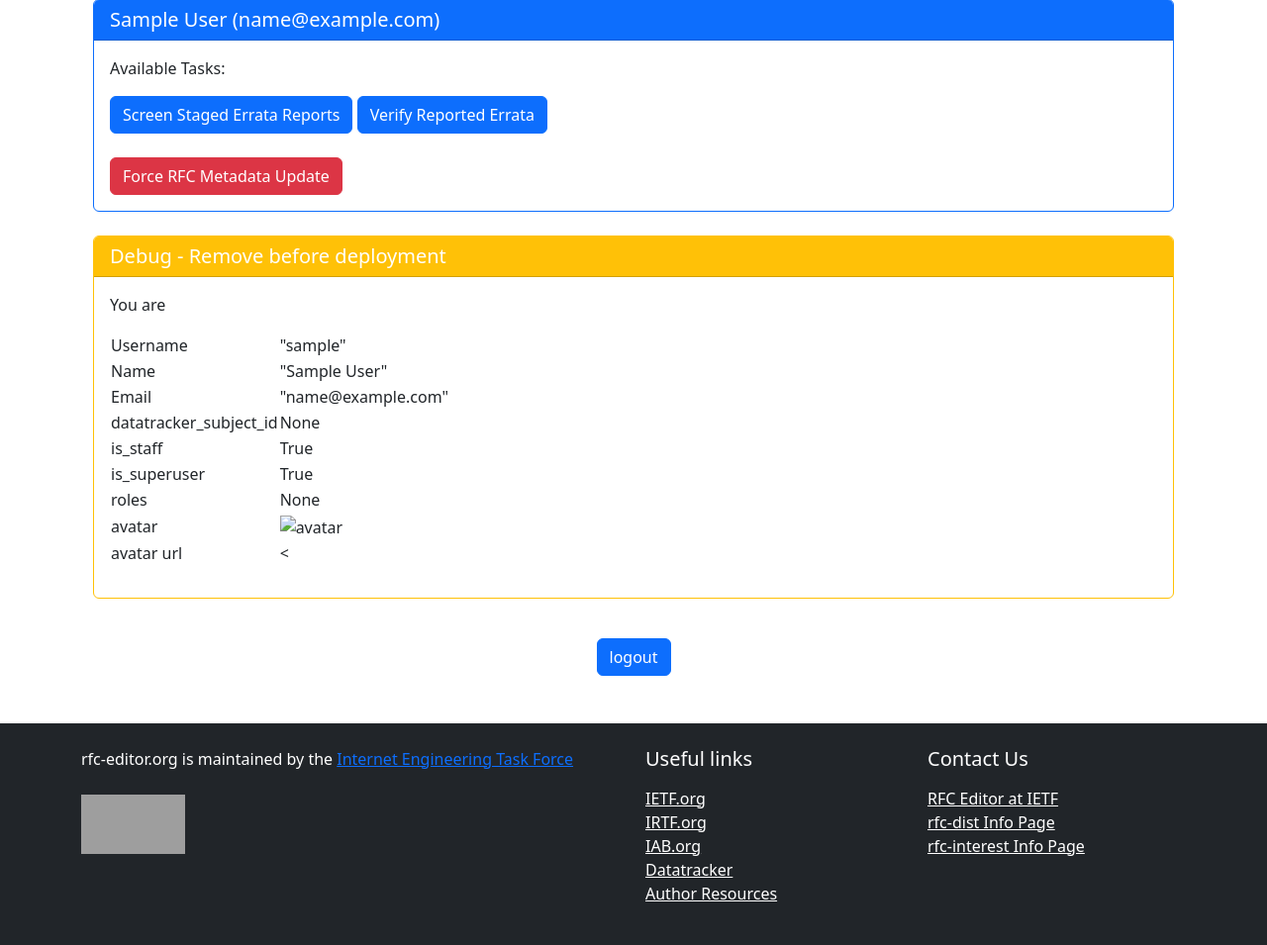
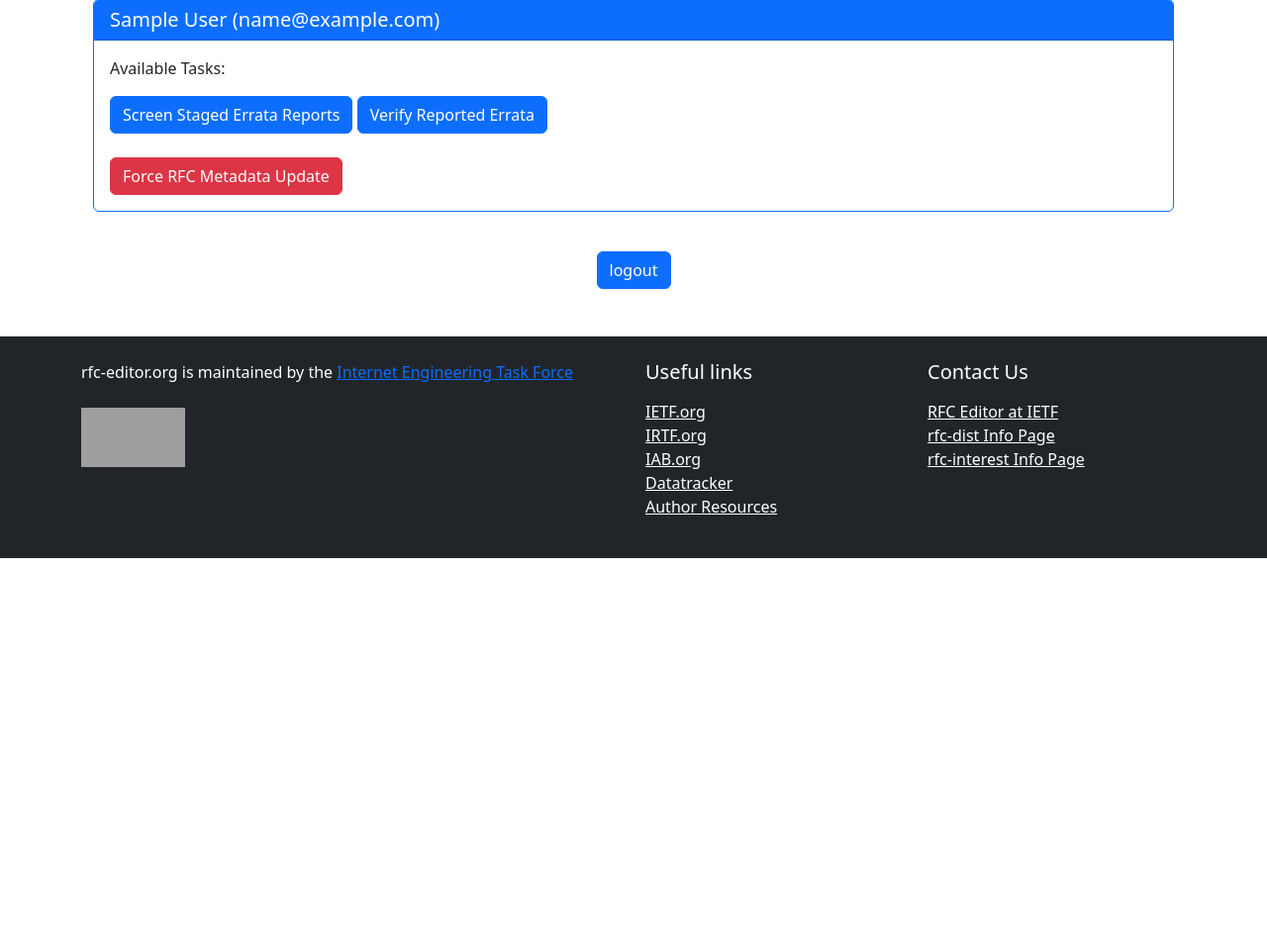
Before and after one commit to ietf-tools/errata, a Django app: page /user-info/ in a window 1280 px wide. Shown: the part 105-1060 px from the top of the page at 99% size. After the commit the page ends 669 px from the top, so only its background shows below. Run offline with Django 5.2, Linux system fonts and the light colour scheme; the visitor is signed in with stand-in values (Sample User, id 1); parts of the project's set-up code (start-up, migrations or seed data) failed here and were passed over; some libraries are stand-ins or nearby versions; grey boxes are pictures that could not be loaded.

Commit message:
fix: remove login debugging (#38)

```diff
--- a/templates/errata/user_info.html
+++ b/templates/errata/user_info.html
@@ -33,26 +33,6 @@
         </div>
     {% endif %}
 
-    <div class="card mb-4 border-warning">
-        <div class="card-header bg-warning text-white">
-            <h2 class="h5 mb-0">Debug - Remove before deployment</h2>
-        </div>
-        <div class="card-body">
-            <p>You are {% if user.is_authenticated %}
-                <table><tbody>
-                <tr><td>Username</td><td>"{{request.user.username}}"</td></tr>
-                <tr><td>Name</td><td>"{{request.user.name}}"</td></tr>
-                <tr><td>Email</td><td>"{{request.user.email}}"</td></tr>
-                <tr><td>datatracker_subject_id</td><td>{{ request.user.datatracker_subject_id }}</td></tr>
-                <tr><td>is_staff</td><td>{{ request.user.is_staff }}</td></tr>
-                <tr><td>is_superuser</td><td>{{ request.user.is_superuser }}</td></tr>
-                <tr><td>roles</td><td>{{ request.user.roles }}</td></tr>
-                <tr><td>avatar</td><td><img src="{{ request.user.avatar }}" alt="avatar" width="50"></td></tr>
-                <tr><td>avatar url</td><td><{{ request.user.avatar }}</td></tr>
-                </tbody></table>
-            {% else %}not authenticated{% endif %}</p>
-        </div>
-    </div>
     <div class="container d-flex justify-content-center align-items-center">
         <div class="mt-3">
             {% if user.is_authenticated %}
```
